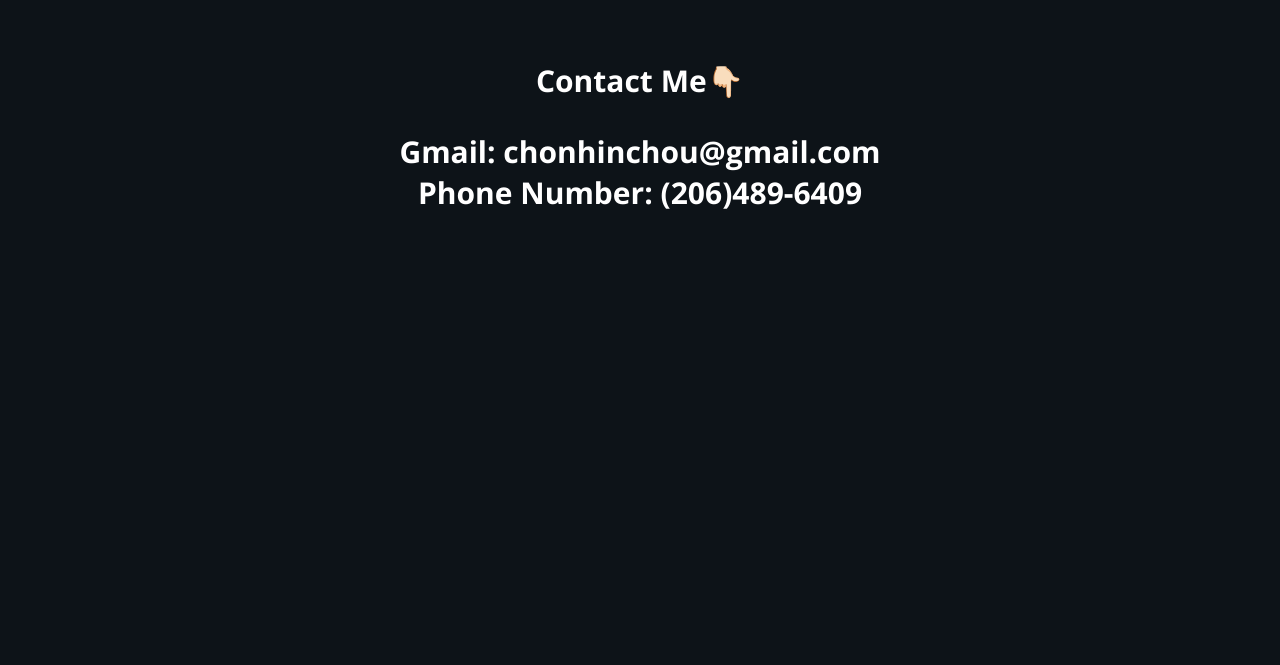
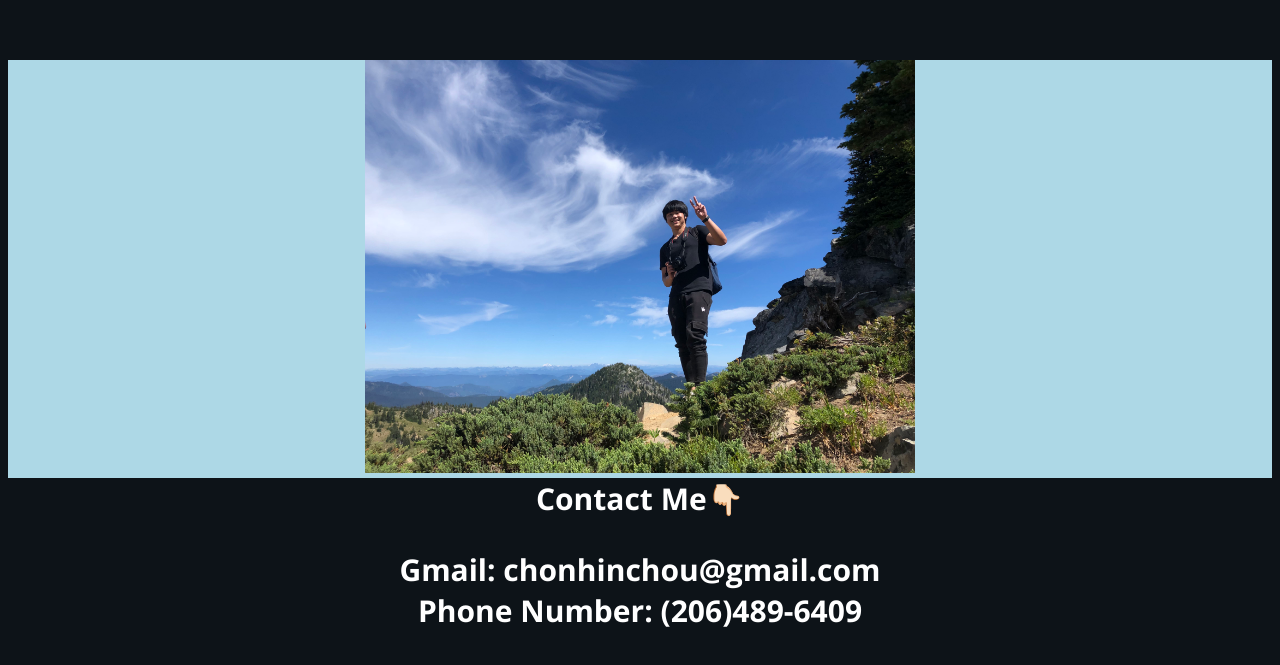
Before and after one commit to RitsuCloud/RitsuCloud.github.io, a React (Create React App) app: page / in a window 1280 px wide. Shown: the part 3075-3740 px from the top of the page. Before the commit the page ends 3358 px from the top, so only its background shows below. Built offline with nearby package versions, Linux system fonts and the light colour scheme.

Commit message:
added my image, centered but need to fix padding

```diff
--- a/src/App.js
+++ b/src/App.js
@@ -1,4 +1,5 @@
 import './style/App.css';
+import Chon from "./imgs/chon.jpg";
 import {useEffect} from "react";
 import Navbar from "./NavBar.js";
 
@@ -26,9 +27,18 @@ export default function App() {
         <Navbar/>
       </header>
       <Intro/>
+      <MyImage/>
       <Contact/>
     </div>
   );
+}
+
+function MyImage(){
+  return(
+    <div className='my-image-container'>
+      <img class="chon" src={Chon} alt="Chon"></img>
+    </div>
+  )
 }
 
 function Intro(){
--- a/src/style/App.css
+++ b/src/style/App.css
@@ -45,3 +45,12 @@ a:hover{
   font-weight: bolder;
   font-size: 30px;
 }
+
+.my-image-container{
+  background-color: lightblue;
+  text-align: center;
+}
+
+.chon{
+  width:550px;
+}
```
Also changed, not shown: src/imgs/chon.jpg (added).
